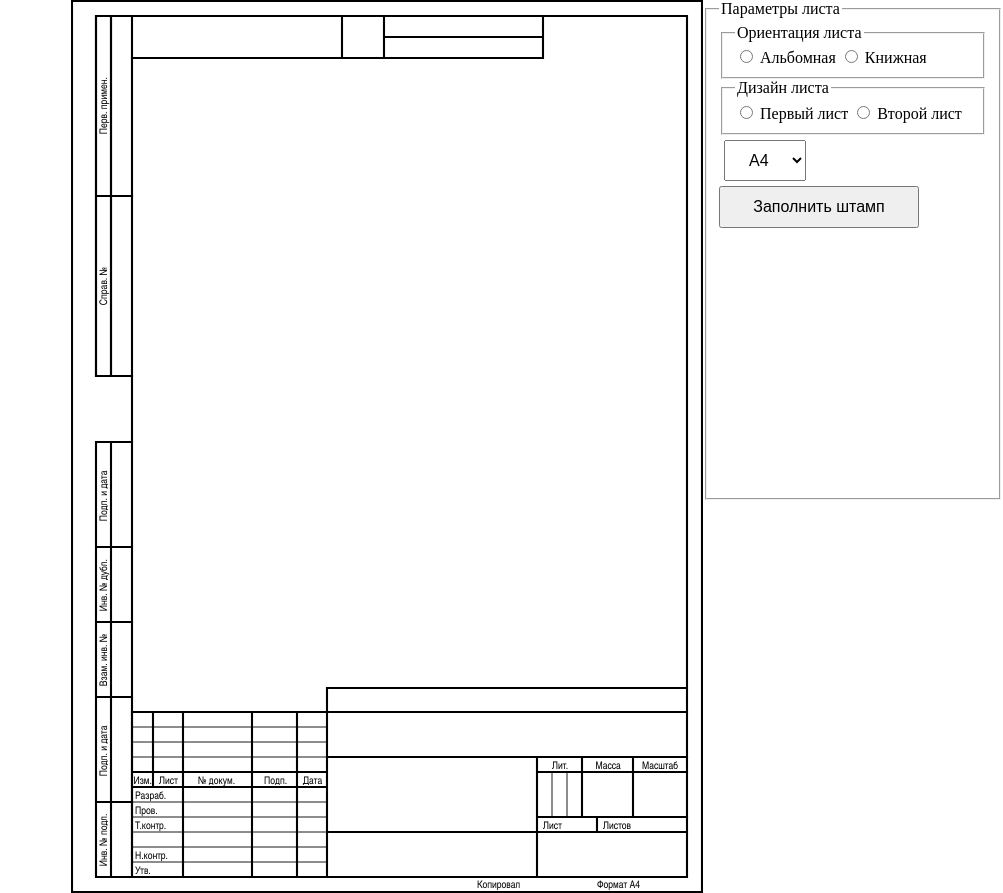
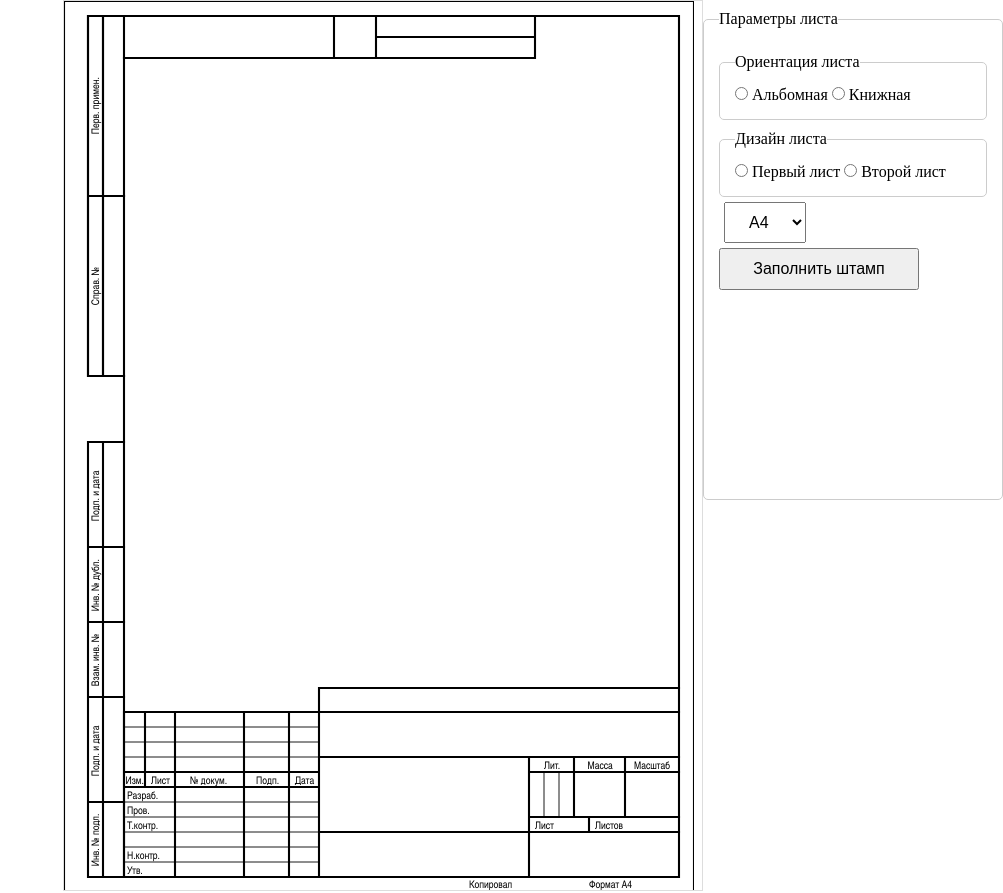
Before and after one commit to ElenaManukyan/Select_Stamp, a website: page index.html in a window 1280 px wide. Shown: the whole page, without its empty margins (277-1280 px from the left). Drawn offline with Linux system fonts and the light colour scheme.

Commit message:
Change CSS propertys

```diff
--- a/index.html
+++ b/index.html
@@ -7,12 +7,47 @@
 	<style id="styleForPage"></style>
 	<style>
 
+		/* Сброс стилей и базовая адаптация */
+		* {
+		margin: 0;
+		padding: 0;
+		box-sizing: border-box;
+		}
+
+		body {
+		    margin: 0;
+    		padding: 0;
+			height: 100vh;
+			display: flex;
+  			flex-direction: column;
+		}
+
+		#canvasContainer {
+			flex: 0 0 50%; /* Растягивается на всё доступное пространство */
+			position: relative;
+			overflow: hidden;
+			border: 1px solid #ddd;
+			min-height: 200px; /* Минимальная высота */
+			overflow: auto;
+		}
+
+
 		@media screen {
 			#printContainer {
 				display: none;
 			}
 		}
 
+		/* Адаптация под мобильные устройства */
+		@media (max-width: 768px) {
+		body {
+			padding: 5px;
+		}
+		fieldset {
+			padding: 10px;
+		}
+		}
+
 
 		.header {
 		    display: flex;
@@ -37,21 +72,20 @@
 			/* overflow: hidden; */
 		}
 
-		body {
-		    margin: 0;
-    padding: 0;
-    /* height: 100vh; */
-    /* width: 100vw; */
-    /* overflow: auto; */
-		}
-
-		/*
-		body {
-		    margin: 0;
+		canvas {
+			margin: 0;
 			padding: 0;
-
-		}
-		*/
+			display: block;
+			cursor: grab; /* Set the cursor in the form of a hand */
+		}
+
+		fieldset {
+			margin-top: 10px;
+			padding: 15px;
+			border: 1px solid #ccc;
+			border-radius: 5px;
+			background: #fff;
+		}
 
 		.canvasAndMenu {
 		    display: flex;
@@ -59,28 +93,6 @@
 			/* overflow: auto; */
 			/* height: 100vh; */
 			/* width: 100vw; */
-		}
-
-		#canvasContainer {
-		    border: 1px solid black;
-			overflow: auto;
-		}
-
-
-		canvas {
-			margin: 0;
-			padding: 0;
-
-			/*border: 5px solid red;*/
-
-			display: flex;
-
-			cursor: grab; /* Set the cursor in the form of a hand */
-		}
-
-		/* Change the cursor when actively dragging */
-		canvas:active {
-			cursor: grabbing;
 		}
 
 		.menu {
```
